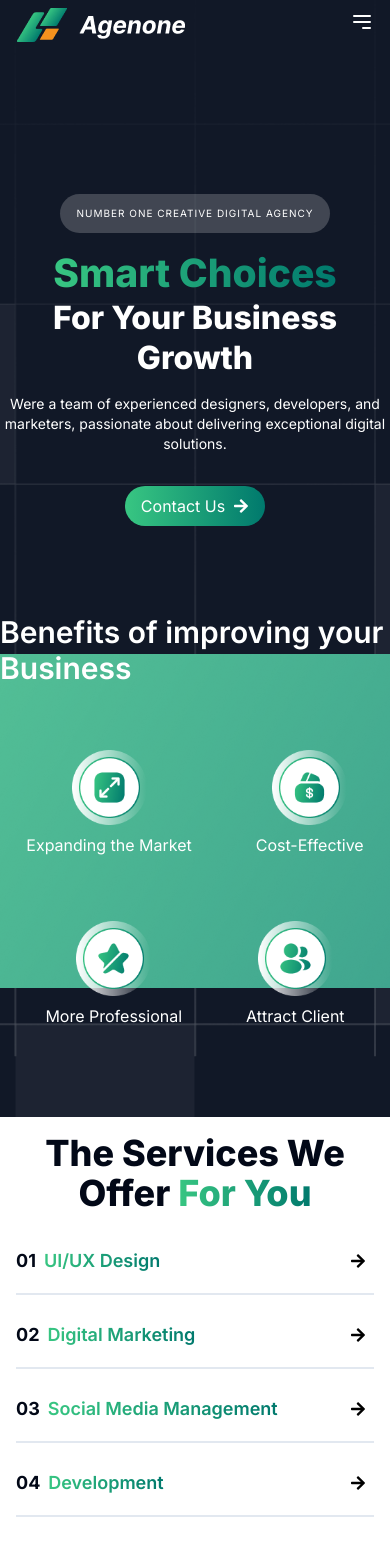
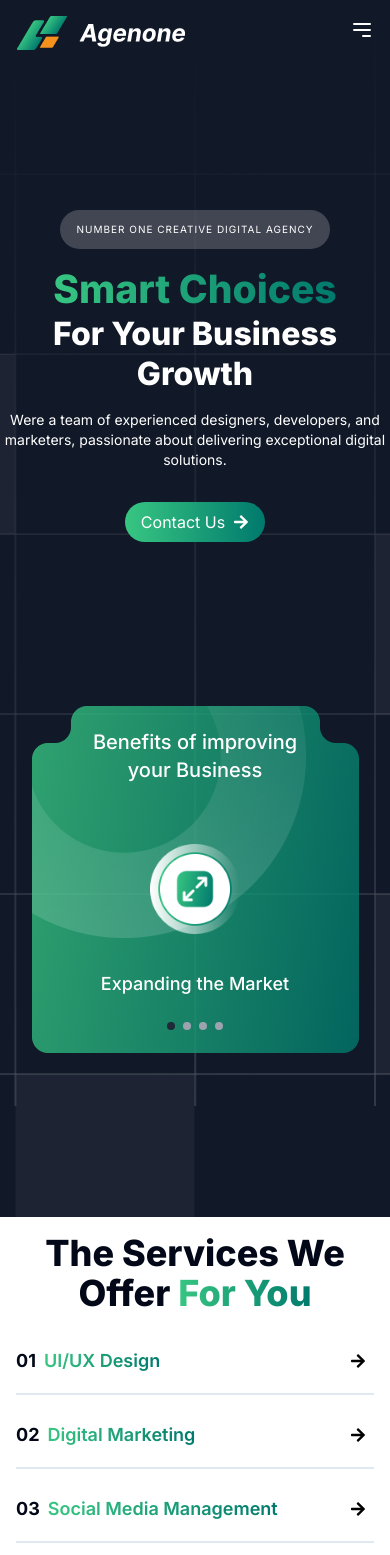
Before and after one commit to RafiaZeeshan14/agency-web, a Next.js app: page / in a window 390 px wide. Shown: the top 1555 px of the page. Built offline with nearby package versions, Linux system fonts and the light colour scheme.

Commit message:
mob banner responsive

```diff
--- a/app/page.tsx
+++ b/app/page.tsx
@@ -4,6 +4,7 @@ import Header from "@/components/Common/Header";
 import { CompaniesMarquee } from "@/components/Companies";
 import Footer from "@/components/Footer";
 import Hero from "@/components/Hero";
+import MobBanner from "@/components/MobBanner";
 import { ReviewCards } from "@/components/ReviewCards";
 import Services from "@/components/Services";
 import Work from "@/components/Work";
@@ -11,11 +12,11 @@ import Work from "@/components/Work";
 export default function Home() {
   return (
     <>
-      <section className="min-h-[90vh] flex flex-col justify-between w-full bg-[url('/Box1.png')] bg-no-repeat bg-center bg-gray-900 ">
+      <section className="min-h-[70vh] flex flex-col justify-between w-full bg-[url('/Box1.png')] bg-no-repeat bg-center bg-gray-900 ">
         <Header />
         <Hero />
         <Banner />
-
+    <MobBanner/>
       </section>
       <section className="">
         <Services />
--- a/components/Banner.tsx
+++ b/components/Banner.tsx
@@ -2,7 +2,7 @@ import React from 'react';
 
 const Banner = () => {
   return (
-    <div className="text-white relative bg-[url('/banner.png')] bg-no-repeat min-h-[70vh]  bg-center flex flex-col items-center justify-center">
+    <div className="text-white relative bg-[url('/banner.png')] bg-no-repeat min-h-[70vh] hidden  bg-center sm:flex flex-col items-center justify-center">
         <h1 className='text-3xl font-semibold mb-16'>
           Benefits of improving your Business
         </h1>
--- a/components/Common/Header.tsx
+++ b/components/Common/Header.tsx
@@ -10,7 +10,7 @@ export default function Header() {
   };
 
   return (
-    <nav className=" px-4 py-2 flex justify-between items-center ">
+    <nav className=" flex justify-between items-center p-4">
       {/* Logo */}
       <div className="">
         <img src="/Logo.png" alt="Logo" className="" />
--- a/components/Companies.tsx
+++ b/components/Companies.tsx
@@ -1,6 +1,5 @@
 import { cn } from "@/lib/utils";
 import Marquee from "@/components/magicui/marquee";
-import Button from "./Common/Button";
 
 const Images = [
   {
--- a/components/MobBanner.tsx
+++ b/components/MobBanner.tsx
@@ -1,7 +1,7 @@
 "use client";
+import { SetStateAction, useState } from "react";
 
 export default function MobBanner() {
-
   const icons = [
     {
       imgSrc: "/expand.png",
@@ -18,33 +18,57 @@ export default function MobBanner() {
     {
       imgSrc: "/client.png",
       text: "Attract Client",
-    }
+    },
   ];
 
+  const [currentIndex, setCurrentIndex] = useState(0);
+
+  const goToSlide = (index: SetStateAction<number>) => {
+    setCurrentIndex(index);
+  };
 
   return (
-    <div>
-      {/* Card Container */}
-      <div className="relative h-screen bg-no-repeat bg-center p-4 bg-[url('/MobBanner.png')]">
-        {/* Content */}
-        <div className="flex flex-col items-center justify-center h-full space-y-8">
-          <p className="text-center font-semibold text-gray-800">Benefits of improving your business</p>
+    <div className="text-white relative min-h-[80vh] bg-no-repeat bg-center p-4 bg-[url('/MobBanner.png')] sm:hidden flex flex-col items-center justify-center text-center">
+      {/* Header Text */}
+      <h1 className="text-xl font-medium mb-5 ">
+        Benefits of improving <br/> your Business
+      </h1>
 
-          <div className="w-full overflow-hidden relative">
+      {/* Slider Container */}
+      <div className="w-full overflow-hidden">
+        <div
+          className="flex transition-transform duration-700 ease-in-out"
+          style={{
+            transform: `translateX(-${currentIndex * 100}%)`,
+          }}
+        >
+          {icons.map((icon, index) => (
             <div
-              className="flex transition-transform duration-700 ease-in-out"
+              key={index}
+              className="flex-shrink-0 w-full flex flex-col items-center justify-center space-y-4"
             >
-              {icons.map((icon, index) => (
-                <div key={index} className="flex-shrink-0 w-full flex flex-col items-center justify-center">
-                  <img src={icon.imgSrc} alt={icon.text} className="w-[75px] h-[75px] mb-2" />
-                  <p>{icon.text}</p>
-                </div>
-              ))}
+              <img
+                src={icon.imgSrc}
+                alt={icon.text}
+                className="w-[90px] h-[90px] mb-5 my-10"
+              />
+              <p className="text-lg font-medium">{icon.text}</p>
             </div>
-          </div>
+          ))}
+        </div>
+      </div>
 
-
-        </div>
+      {/* Navigation Dots */}
+      <div className="flex space-x-2 mt-6">
+        {icons.map((_, index) => (
+          <div
+            key={index}
+            className={`h-2 w-2 rounded-full ${
+              currentIndex === index ? "bg-gray-800" : "bg-gray-400"
+            } cursor-pointer`}
+            onClick={() => goToSlide(index)}
+          ></div>
+        ))}
       </div>
     </div>
   );
```
